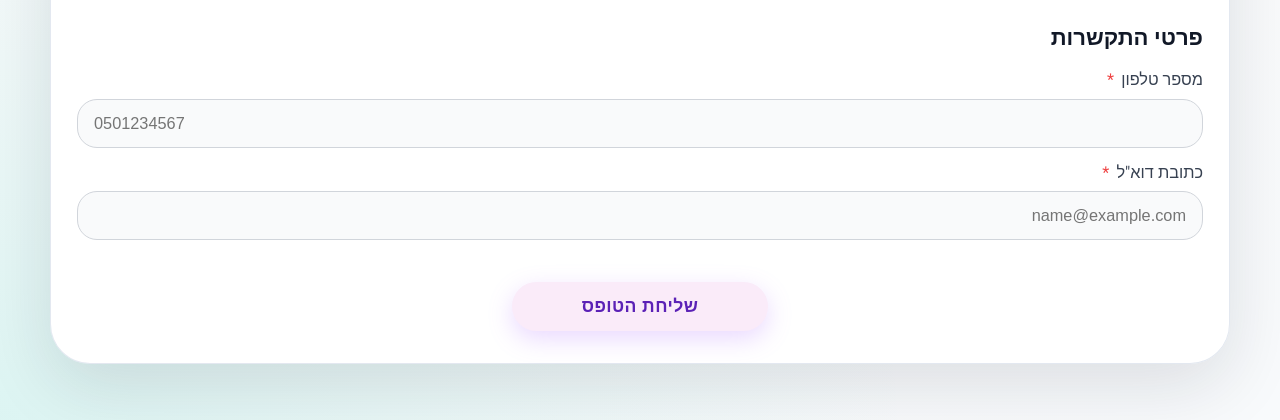
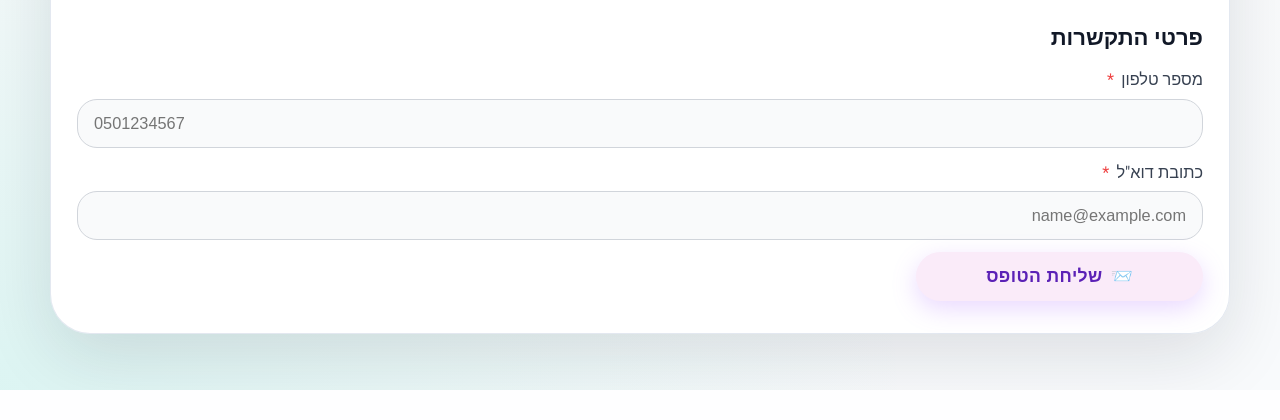
Before and after one commit to 1not2me/mentor-mapping-survey, a Flask app: page / in a window 1280 px wide. Shown: the part 2439-2859 px from the top of the page. After the commit the page ends 2829 px from the top, so only its background shows below. Run offline with Flask 3, Linux system fonts and the light colour scheme.

Commit message:
Update index.html

```diff
--- a/templates/index.html
+++ b/templates/index.html
@@ -204,10 +204,11 @@
         </label>
       </section>
 
-      <!-- SUBMIT -->
-      <div class="submit-wrap">
-        <button type="submit">שליחת הטופס</button>
-      </div>
+      <button type="submit">
+  <span>📨</span>
+  שליחת הטופס
+</button>
+
 
     </form>
   </main>
```
